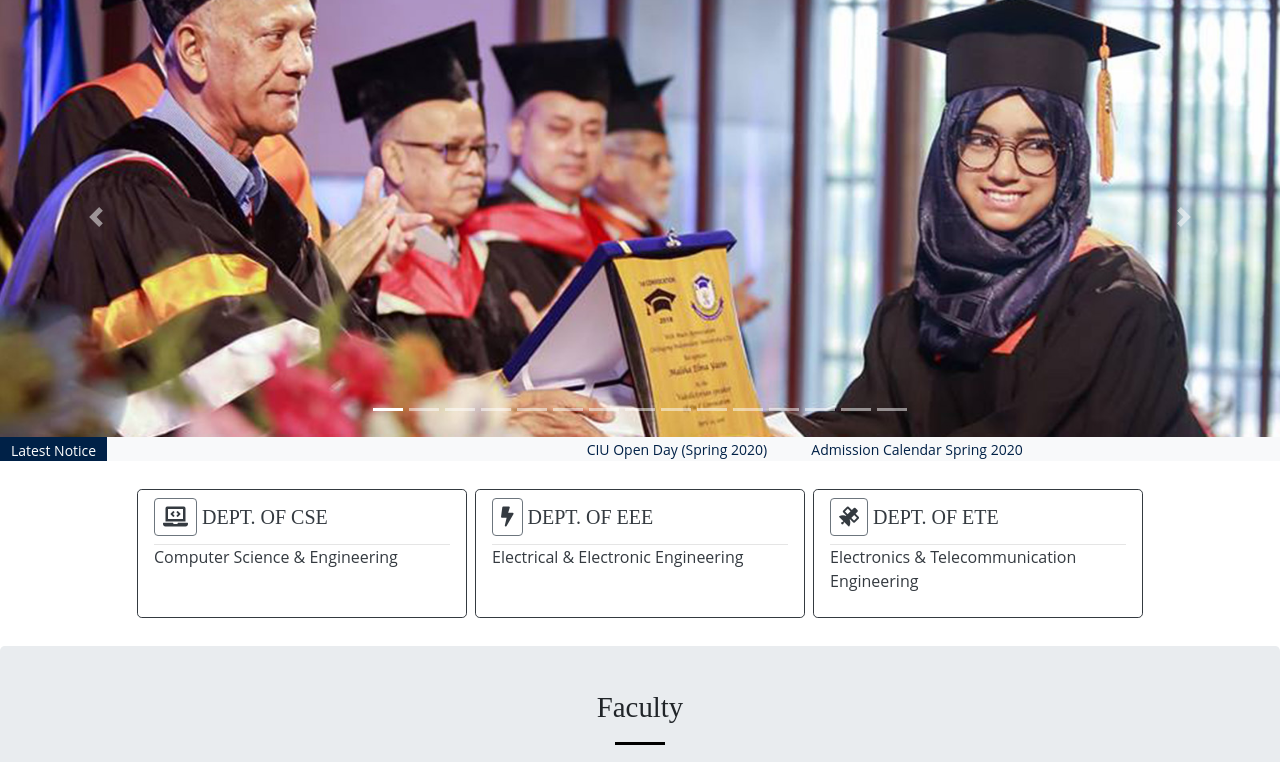
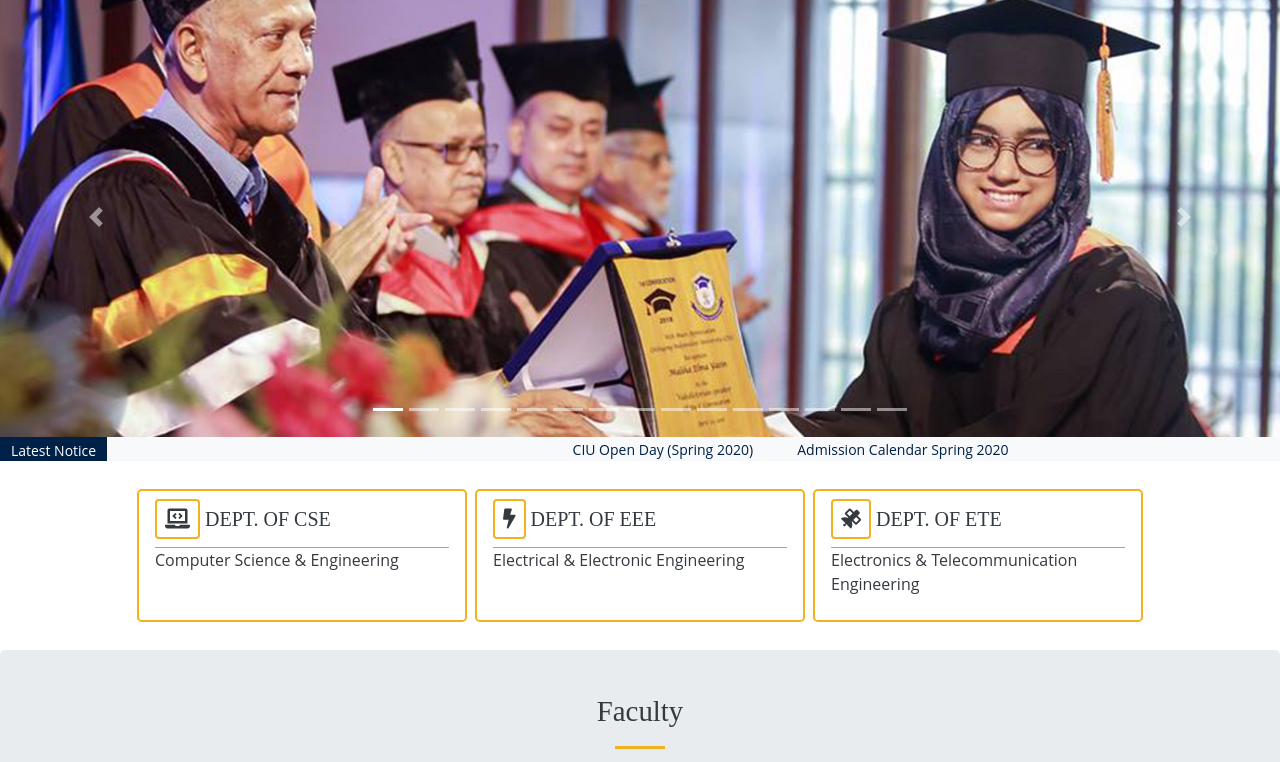
Before and after one commit to Shadman77/CIU_SSE_V3, a plain HTML site: page index.html in a window 1280 px wide. Shown: the part 186-948 px from the top of the page. Drawn offline with nearby package versions, Linux system fonts and the light colour scheme.

Commit message:
design update

```diff
--- a/css/main.css
+++ b/css/main.css
@@ -68,6 +68,13 @@ body, p, p.lead {
     background-color: #f2b121;
 }
 
+.ciu-yellow-border{
+    border: 2px solid #f2b121;
+}
+.ciu-yellow-border:hover{
+    border: 2px solid #f2b121;
+}
+
 .small-underline {
     display: block;
     position: relative;
@@ -104,6 +111,25 @@ body, p, p.lead {
     bottom: -20px;
     left: calc(50% - 25px);
     border-bottom: 3px solid white;
+}
+
+.small-underline-ciu-yellow {
+    display: block;
+    position: relative;
+    text-align: center;
+    margin-bottom: 20px;
+    margin-top: 20px;
+    color: white;
+}
+
+.small-underline-ciu-yellow:before {
+    content: "";
+    position: absolute;
+    width: 50px;
+    height: 1px;
+    bottom: -20px;
+    left: calc(50% - 25px);
+    border-bottom: 3px solid #f2b121;
 }
 
 .card-text, .card-title {
--- a/index.html
+++ b/index.html
@@ -362,33 +362,34 @@
         <div class="container">
             <div class="row text-center pl-md-5 pr-md-5">
                 <div class="col-lg-4 p-1">
-                    <a class="index-course-btn btn btn-lg btn-outline-dark w-100 h-100" href="courses/cse.html">
+                    <a class="index-course-btn btn btn-lg btn-outline-dark w-100 h-100 ciu-yellow-border"
+                        href="courses/cse.html">
                         <h5 class="text-left">
-                            <i class="fas fa-laptop-code border rounded border-secondary p-2"></i> DEPT. OF CSE
+                            <i class="fas fa-laptop-code rounded ciu-yellow-border p-2"></i> DEPT. OF CSE
                         </h5>
-                        <hr class="m-0">
+                        <hr class="m-0 ciu-yellow-bg">
                         <p class="text-left">
                             Computer Science & Engineering
                         </p>
                     </a>
                 </div>
                 <div class="col-lg-4 p-1">
-                    <a class="index-course-btn btn btn-lg btn-outline-dark w-100 h-100" href="courses/eee.html">
+                    <a class="index-course-btn btn btn-lg btn-outline-dark w-100 h-100 ciu-yellow-border" href="courses/eee.html">
                         <h5 class="text-left">
-                            <i class="fas fa-bolt border rounded border-secondary p-2"></i> DEPT. OF EEE
+                            <i class="fas fa-bolt rounded ciu-yellow-border p-2"></i> DEPT. OF EEE
                         </h5>
-                        <hr class="m-0">
+                        <hr class="m-0 ciu-yellow-bg">
                         <p class="text-left">
                             Electrical & Electronic Engineering
                         </p>
                     </a>
                 </div>
                 <div class="col-lg-4 p-1">
-                    <a class="index-course-btn btn btn-lg btn-outline-dark w-100 h-100" href="courses/ete.html">
+                    <a class="index-course-btn btn btn-lg btn-outline-dark w-100 h-100 ciu-yellow-border" href="courses/ete.html">
                         <h5 class="text-left">
-                            <i class="fas fa-satellite border rounded border-secondary p-2"></i> DEPT. OF ETE
+                            <i class="fas fa-satellite rounded ciu-yellow-border p-2"></i> DEPT. OF ETE
                         </h5>
-                        <hr class="m-0">
+                        <hr class="m-0 ciu-yellow-bg">
                         <p class="text-left">
                             Electronics & Telecommunication Engineering
                         </p>
@@ -402,7 +403,7 @@
     <!--Faculty-->
     <section class="jumbotron container-fluid mb-0 mt-4 pt-4 text-center">
         <div class="container">
-            <h1 class="small-underline">Faculty</h1>
+            <h1 class="small-underline-ciu-yellow text-dark mb-5">Faculty</h1>
             <div class="row">
                 <div class="col-sm-6 col-lg-3">
                     <a href="#" class="card faculty-card hvr-grow text-dark">
@@ -453,7 +454,7 @@
 
     <!--News-->
     <section class="container news-carousel-container">
-        <h1 class="small-underline">News</h1>
+        <h1 class="small-underline-ciu-yellow text-dark my-5">News</h1>
         <div class="row p-3 mb-3" style="background-color: #f8fafc;">
             <div class="col-12">
                 <!--Single News-->
@@ -585,8 +586,8 @@
         <div class="container">
             <div class="row pb-5">
                 <!--Upcoming Event-->
-                <div class="col-md-6 text-center upcoming-events-container mt-5">
-                    <h1 class="small-underline-white mt-0 mb-5">Upcoming Events</h1>
+                <div class="col-md-6 text-center upcoming-events-container mt-5 pr-md-5">
+                    <h1 class="small-underline-ciu-yellow mt-0 mb-5">Upcoming Events</h1>
                     <div class="text-left">
                         <!--Single Event-->
                         <div class="bg-white rounded border shadow-sm my-3">
@@ -655,8 +656,8 @@
                 </div>
                 <!--Upcoming Event-->
                 <!--Notices-->
-                <div class="col-md-6 text-center mt-5">
-                    <h1 class="small-underline-white mt-0 mb-5">Notices</h1>
+                <div class="col-md-6 text-center mt-5 pl-md-5">
+                    <h1 class="small-underline-ciu-yellow mt-0 mb-5">Notices</h1>
                     <div class="text-left">
                         <!--Notices-->
                         <div class="list-group mb-3">
```
